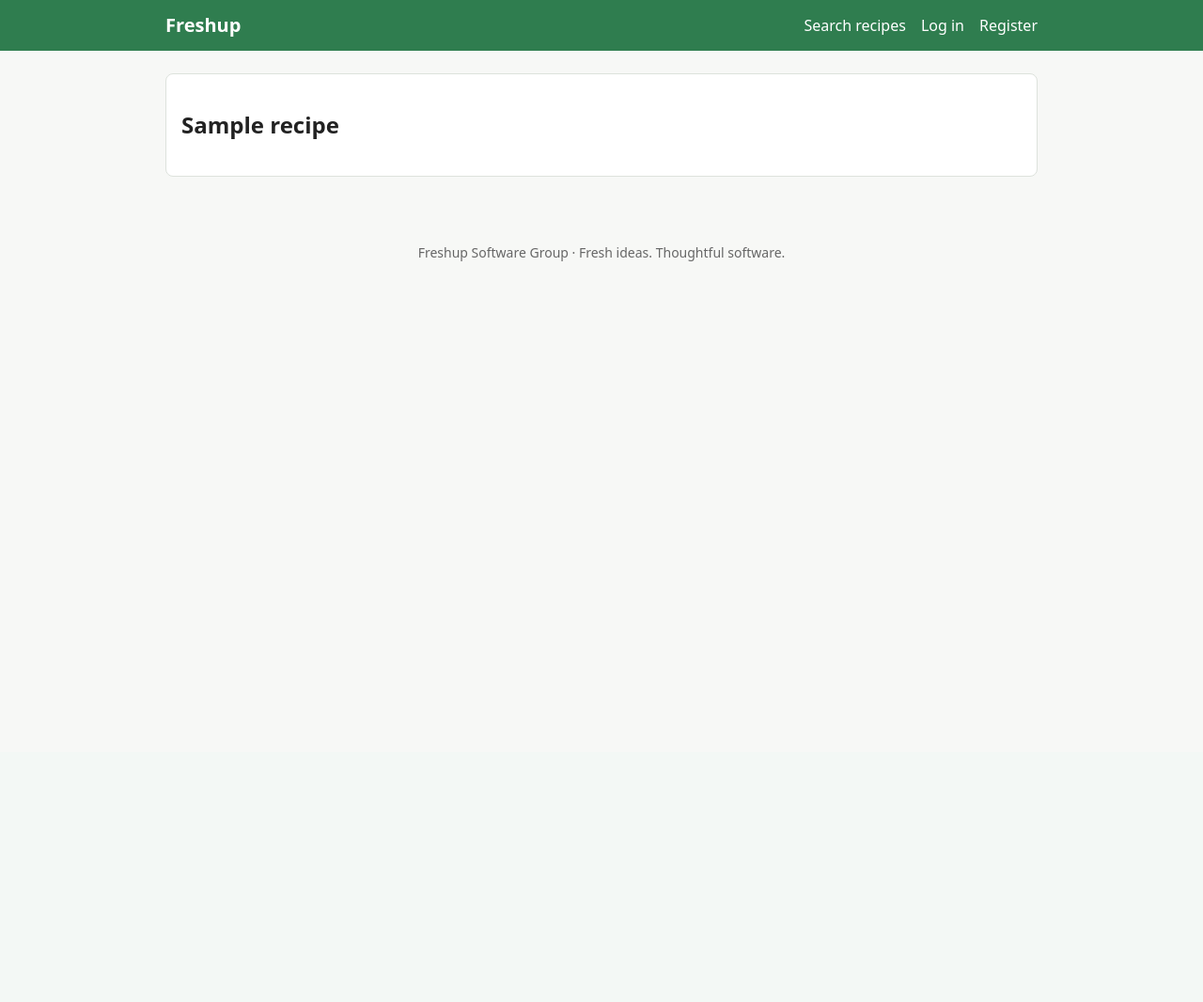
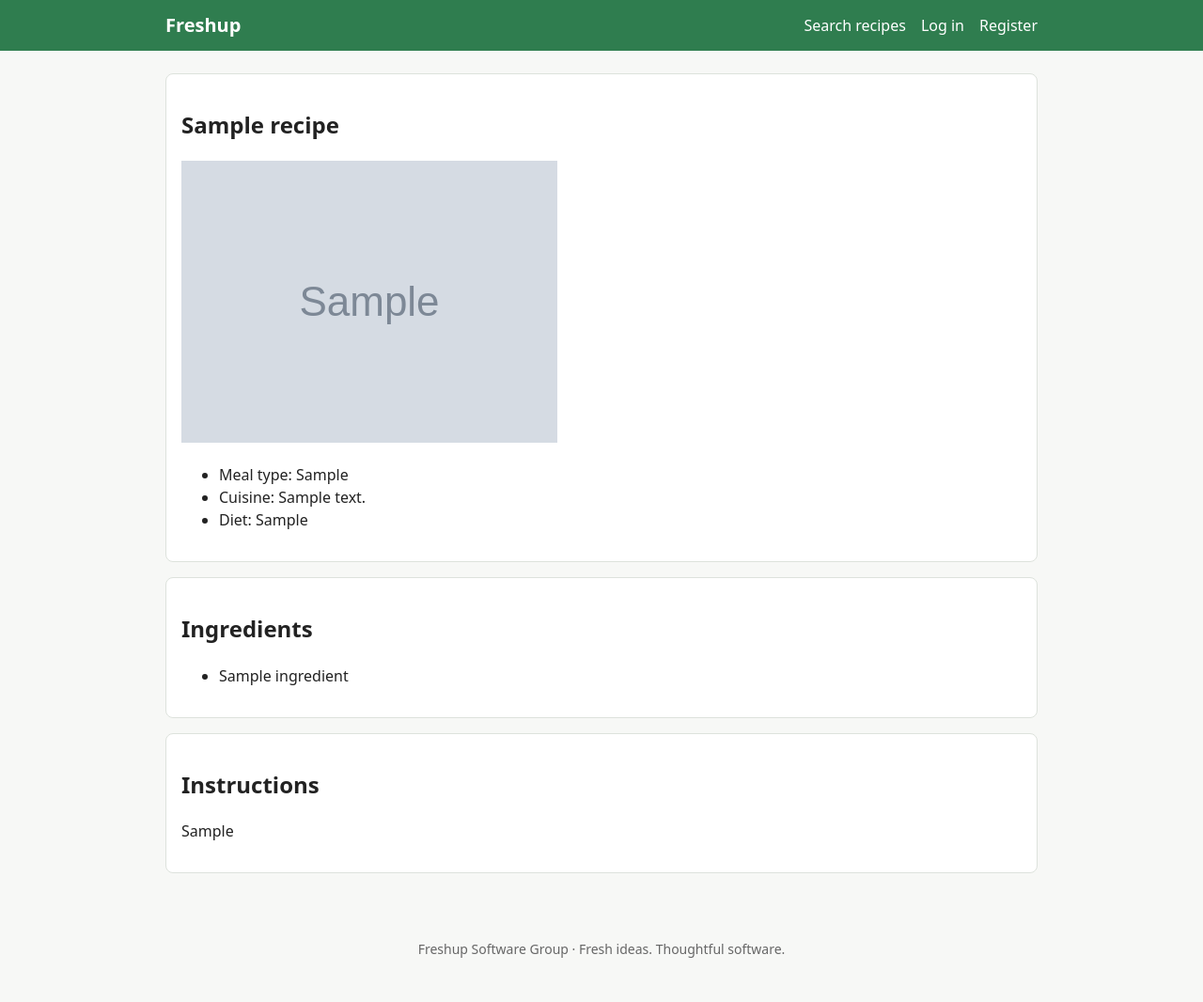
Before and after one commit to freshup-software-group/freshup-recipe-generator, a Flask app: page /recipes/1 in a window 1280 px wide. Shown: the whole page at 94% size. Before the commit the page ends 278 px from the top, so only its background shows below. Run offline with Flask 3, Linux system fonts and the light colour scheme; tables that the repository leaves empty hold one stand-in row (values such as "Sample post"); grey boxes marked "Sample" are stand-in pictures.

Commit message:
UC-09: show recipe details, ingredients and instructions (#12)

```diff
--- a/app/templates/recipes/detail.html
+++ b/app/templates/recipes/detail.html
@@ -5,5 +5,27 @@
 {% block content %}
   <section class="card">
     <h1>{{ recipe.title }}</h1>
+    {% if recipe.image_url %}
+      <img class="recipe-image" src="{{ recipe.image_url }}" alt="{{ recipe.title }}">
+    {% endif %}
+    <ul class="recipe-meta">
+      {% if recipe.meal_type %}<li>Meal type: {{ recipe.meal_type|capitalize }}</li>{% endif %}
+      {% if recipe.cuisine %}<li>Cuisine: {{ recipe.cuisine }}</li>{% endif %}
+      {% if recipe.diet_tags %}<li>Diet: {{ recipe.diet_tags|join(", ") }}</li>{% endif %}
+    </ul>
+  </section>
+
+  <section class="card">
+    <h2>Ingredients</h2>
+    <ul>
+      {% for name in recipe.ingredient_names %}
+        <li>{{ name }}</li>
+      {% endfor %}
+    </ul>
+  </section>
+
+  <section class="card">
+    <h2>Instructions</h2>
+    <p class="instructions">{{ recipe.instructions or "No instructions available." }}</p>
   </section>
 {% endblock %}
```
Also changed, not shown: tests/test_recipe_detail.py (+9 -0 lines).
